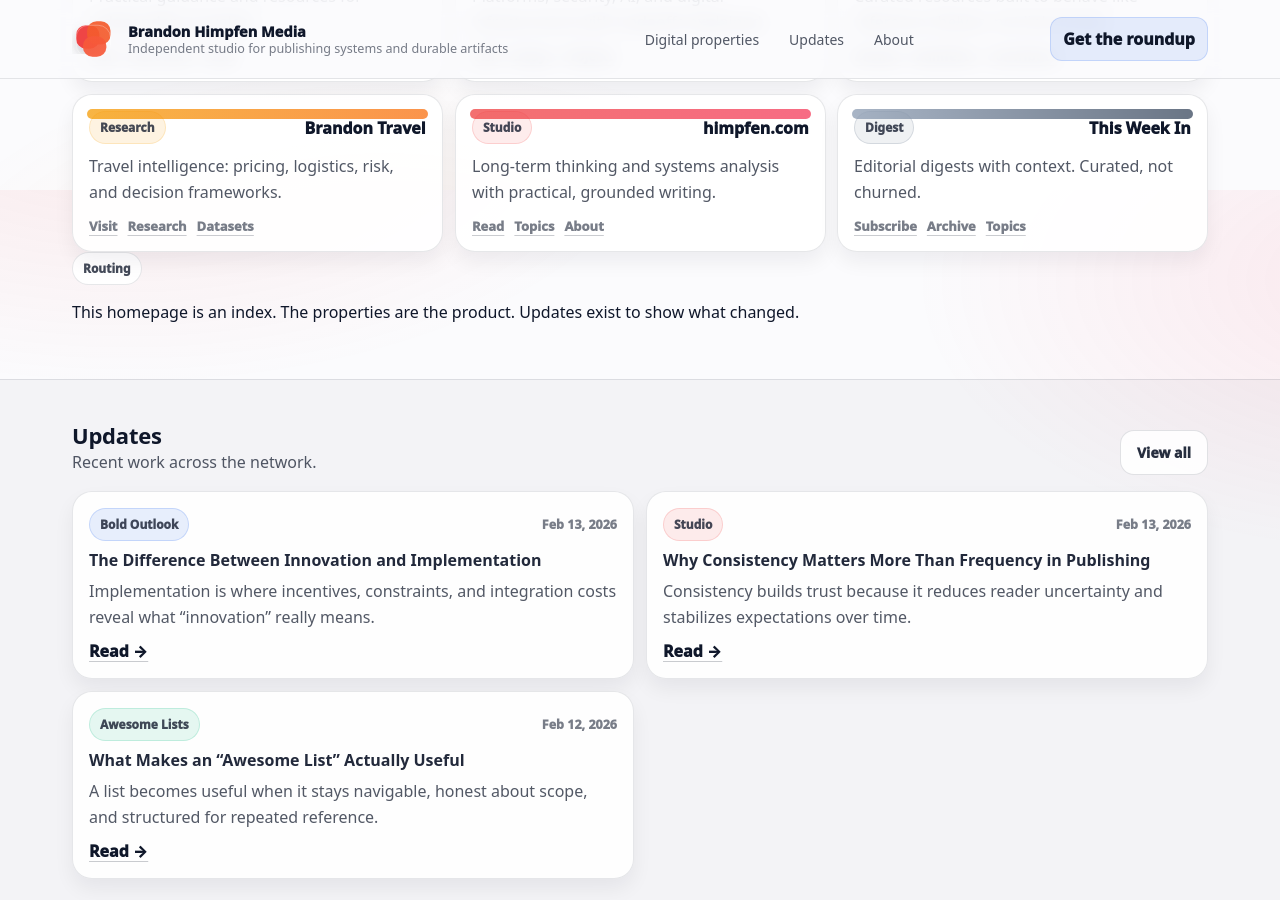
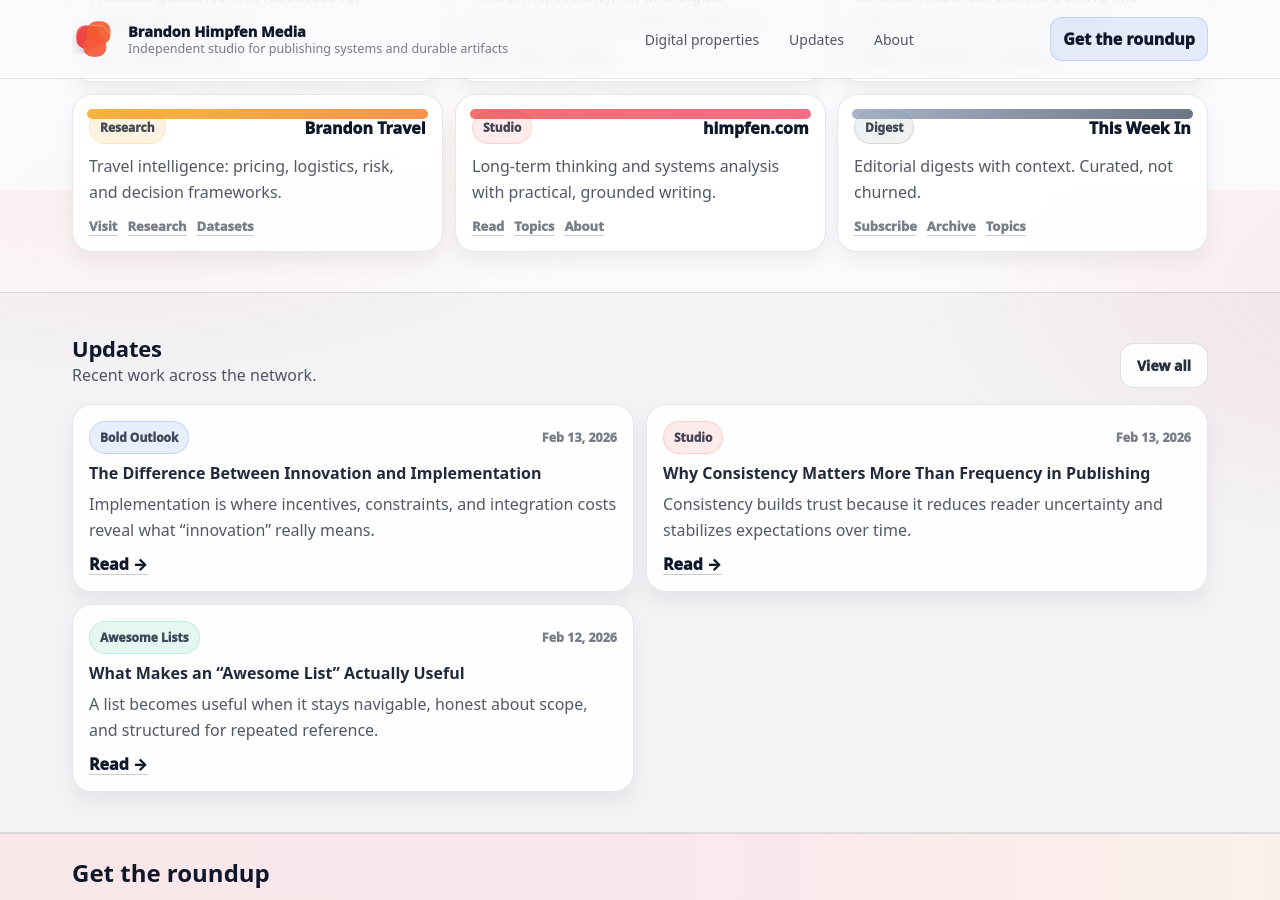
Before and after one commit to brandonhimpfenmedia/brandonhimpfenmedia.com, a Jekyll site: the page built from index.md, in a window 1280 px wide and 900 px high, scrolled down 710 px. Built offline with Jekyll 4.4.1, drawn with Linux system fonts in a browser that asks for light colours.

Commit message:
Update home.html

```diff
--- a/_layouts/home.html
+++ b/_layouts/home.html
@@ -87,12 +87,12 @@ layout: default
       {% endfor %}
     </div>
 
-    <div class="routingNote">
+    <!--<div class="routingNote">
       <span class="tag tag--paper">Routing</span>
       <p>
         This homepage is an index. The properties are the product. Updates exist to show what changed.
       </p>
-    </div>
+    </div>-->
   </div>
 </section>
 
```
